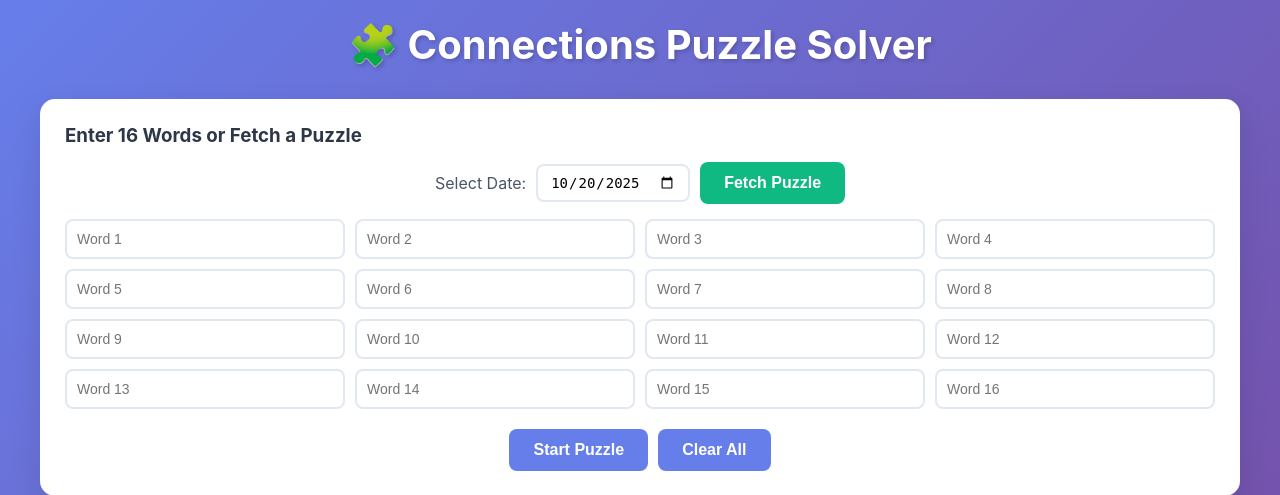
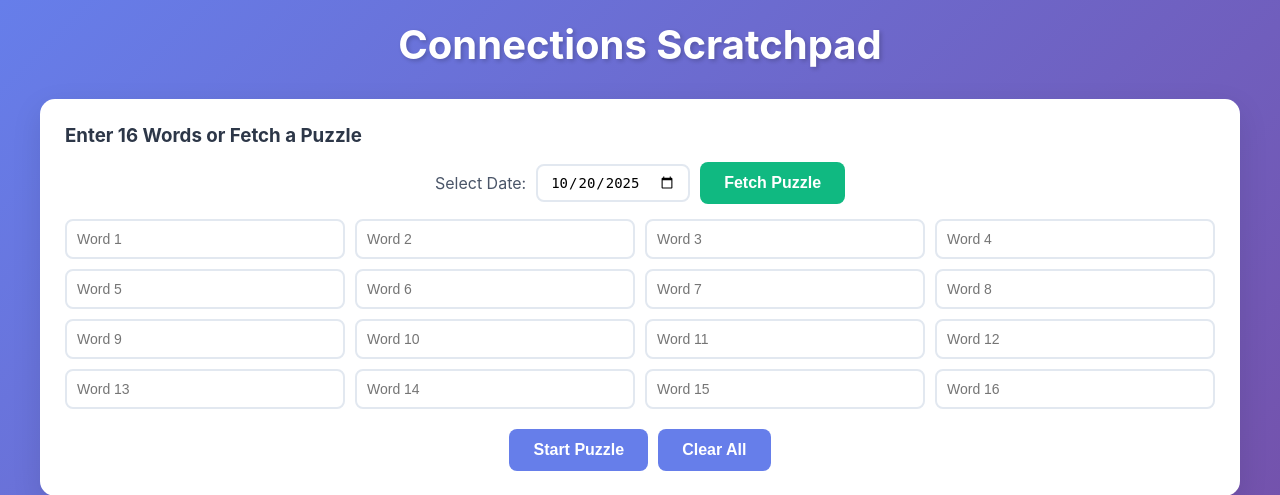
Before and after one commit to JatakaL/connections_scratchpad, a Flask app: page / in a window 1280 px wide. Shown: the top 495 px of the page. Run offline with Flask 3, Linux system fonts and the light colour scheme.

Commit message:
Update title

```diff
--- a/templates/index.html
+++ b/templates/index.html
@@ -3,7 +3,7 @@
 <head>
     <meta charset="UTF-8">
     <meta name="viewport" content="width=device-width, initial-scale=1.0">
-    <title>Connections Puzzle Solver</title>
+    <title>Connections Scratchpad</title>
     <style>
         * {
             margin: 0;
@@ -360,7 +360,7 @@
 </head>
 <body>
     <div class="container">
-        <h1>🧩 Connections Puzzle Solver</h1>
+        <h1>Connections Scratchpad</h1>
 
         <div class="input-section">
             <h3 style="margin-bottom: 15px; color: #2d3748;">Enter 16 Words or Fetch a Puzzle</h3>
```
